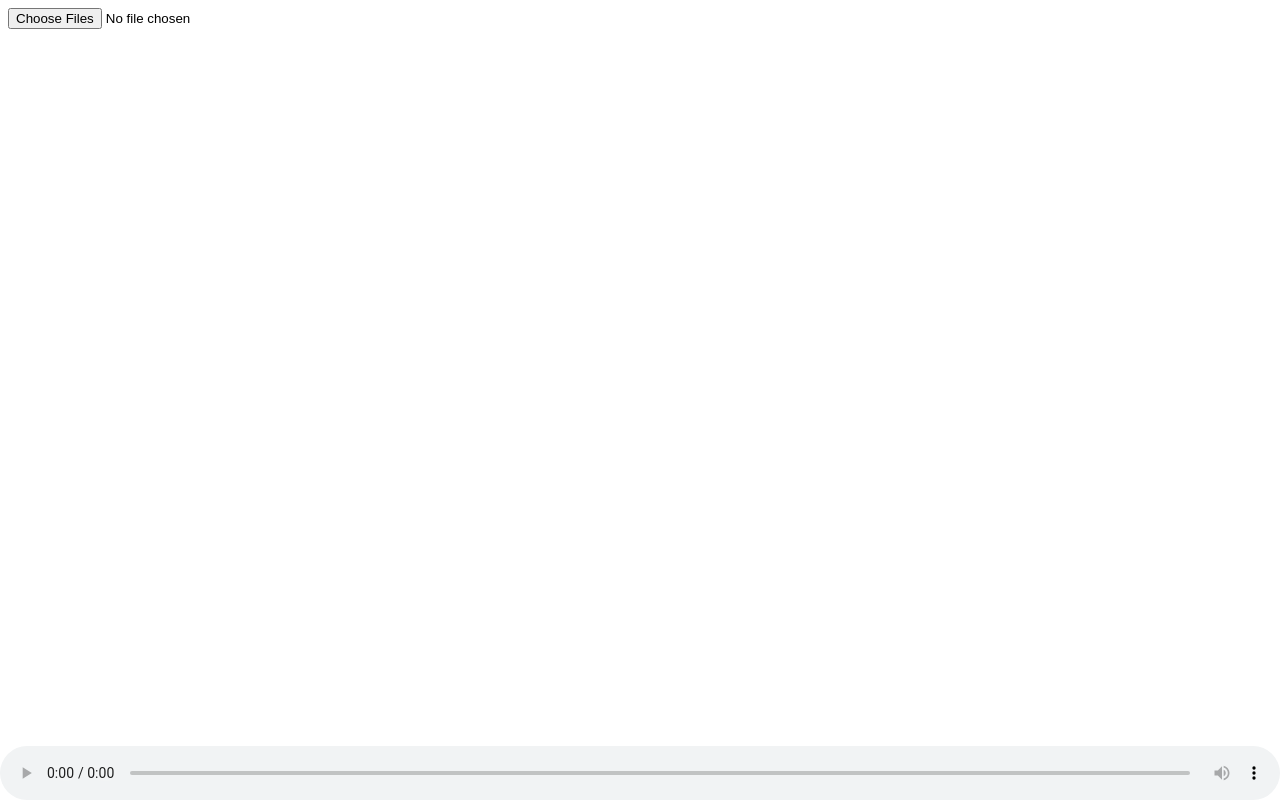
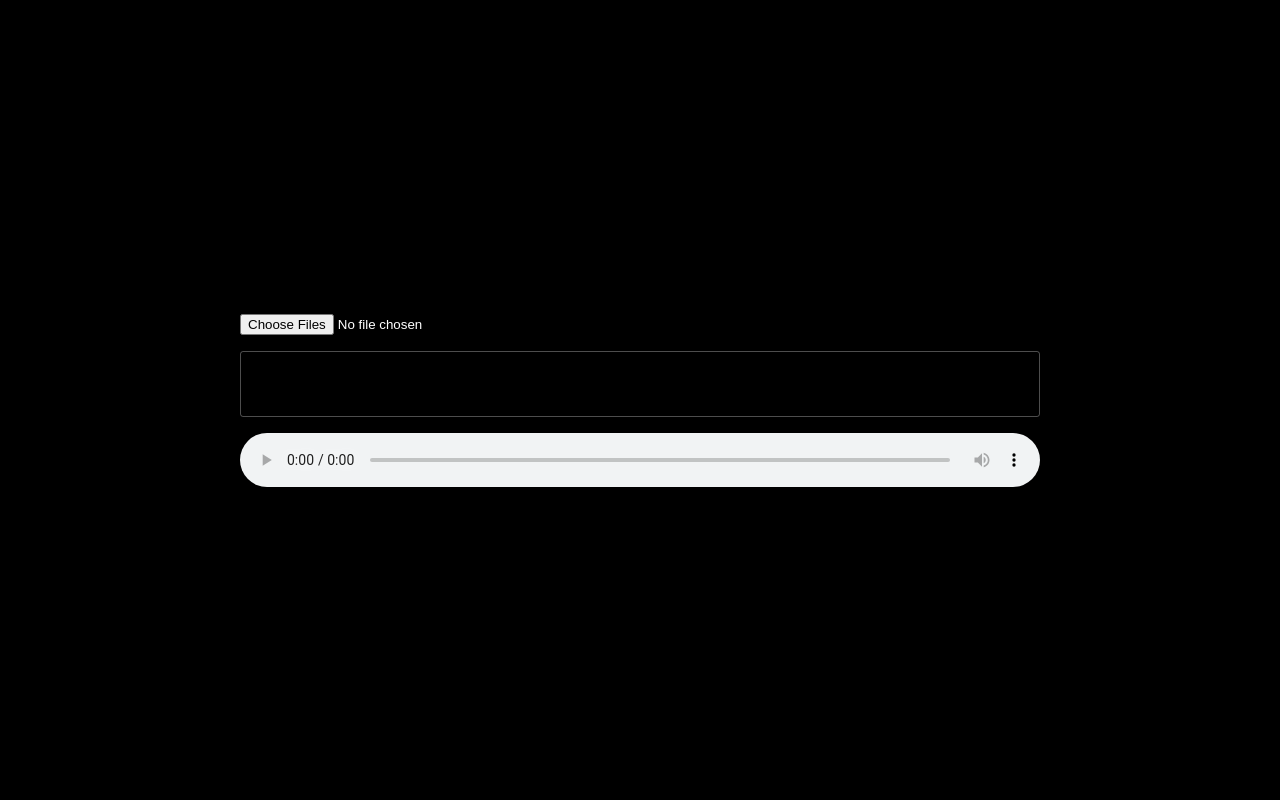
Before and after one commit to mkutev/musicplayer-webapp, a plain HTML site: page index.html in a window 1280 px wide. Drawn offline with Linux system fonts and the light colour scheme.

Commit message:
Update styles.css
Basic styling,

```diff
--- a/styles.css
+++ b/styles.css
@@ -1,14 +1,28 @@
+html {
+	height: 100%;
+	display: flex;
+	background-color: #000;
+}
+
+body {
+	width: 100%;
+	max-width: 800px;
+	margin: auto;
+	padding: 1em;
+	color: #ffffff;
+}
+
 #song-list {
 	display: flex;
 	flex-direction: column;
-	padding: 0;
+	padding: 2em;
+	list-style: none;
+	border: 1px solid rgba(255,255,255,0.3);
+	border-radius: 3px;
 }
 
 #audio-player {
 	display: block;
-	position: absolute;
-	bottom: 0;
-	left: 0;
 	width: 100%;
 }
 
```
